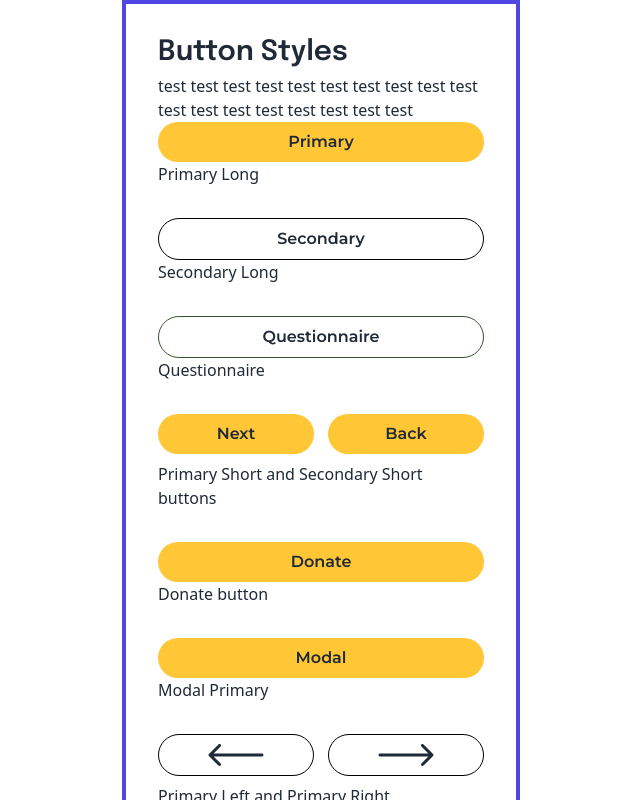
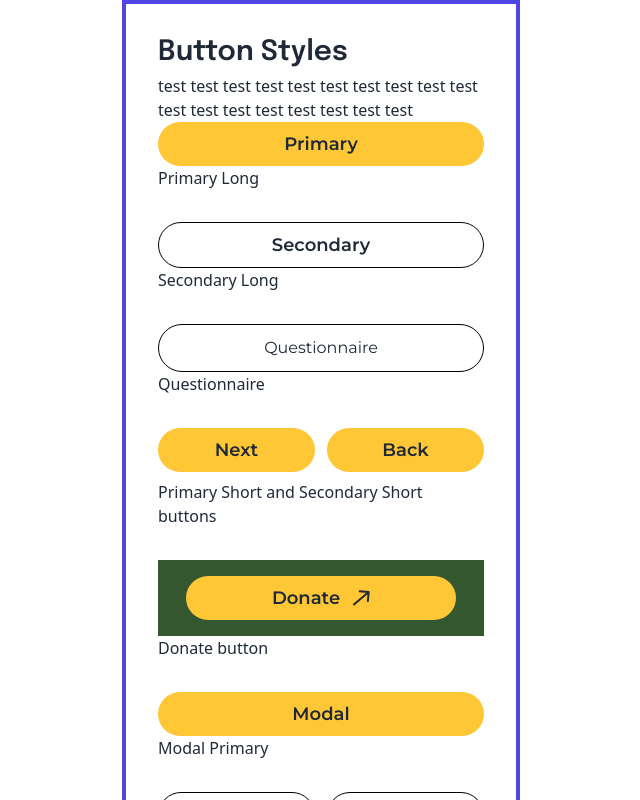
Before and after one commit to royanger/terra, a Next.js app: page /buttons in a window 1280 px wide. Shown: the top 800 px of the page, without its empty margins (319-959 px from the left). Built offline with nearby package versions, Linux system fonts and the light colour scheme.

Commit message:
Updated button styles, added icon as component

```diff
--- a/src/components/ui/Button.jsx
+++ b/src/components/ui/Button.jsx
@@ -1,22 +1,26 @@
 import className from 'classnames'
-import { LongArrowIcon } from './LongArrowIcon'
+import { AngledArrow } from './icons/AngledArrow'
+import { LongArrowIcon } from './icons/LongArrowIcon'
 
 export const Button = ({ variant, children }) => {
    const buttonCSS = {
-      primary: 'bg-secondary hover:bg-tertiary hover:text-white',
+      primary:
+         'bg-secondary hover:bg-tertiary hover:text-white font-semibold text-[1.125rem]  leading-[156%]',
       secondary:
-         'border-[1px] border-black hover:border-tertiary hover:bg-tertiary hover:text-white',
+         'border-[1px] border-black hover:border-tertiary hover:bg-tertiary hover:text-white font-semibold text-[1.125rem]  leading-[156%]',
       questionnaire:
-         'border-[1px] border-primary hover:bg-primary hover:text-white',
-      primaryShort: 'bg-secondary hover:bg-tertiary hover:text-white',
+         'border-[1px] border-black hover:border-primary hover:bg-primary hover:text-white py-[11px]',
+      primaryShort:
+         'bg-secondary hover:bg-tertiary hover:text-white font-semibold text-[1.125rem]  leading-[156%] w-[100px]',
       secondaryShort:
-         'border-[1px] border-black hover:border-tertiary hover:bg-tertiary hover:text-white',
-      donate: 'bg-secondary hover:bg-tertiary hover:text-white',
-      modal: 'bg-secondary hover:bg-tertiary hover:text-white',
-      left: 'border-[1px] border-black hover:border-tertiary hover:bg-tertiary hover:text-white',
-      right: 'border-[1px] border-black hover:border-tertiary hover:bg-tertiary hover:text-white',
-      modalleft: 'bg-secondary hover:bg-tertiary hover:text-white',
-      modalright: 'bg-secondary hover:bg-tertiary hover:text-white',
+         'border-[1px] border-black hover:border-tertiary hover:bg-tertiary hover:text-white font-semibold text-[1.125rem]  leading-[156%]  w-[100x]',
+      donate:
+         'bg-secondary hover:bg-tertiary hover:text-white font-semibold text-[1.125rem]  leading-[156%]',
+      modal: 'bg-secondary hover:bg-tertiary hover:text-white font-semibold text-[1.125rem]  leading-[156%]',
+      left: 'border-[1px] border-black hover:border-tertiary hover:bg-tertiary hover:text-white py-2.5',
+      right: 'border-[1px] border-black hover:border-tertiary hover:bg-tertiary hover:text-white py-2.5',
+      modalleft: 'bg-secondary hover:bg-tertiary hover:text-white py-2.5',
+      modalright: 'bg-secondary hover:bg-tertiary hover:text-white py-2.5',
    }
 
    const buttonVariants = [
@@ -40,6 +44,19 @@ export const Button = ({ variant, children }) => {
    let content
 
    switch (ButtonComponent) {
+      case 'donate':
+         content = (
+            <>
+               {children}
+               {/* <img
+                  className="hover:text-white"
+                  alt="Open new tab"
+                  src="/images/icons/angled-arrow.svg"
+               /> */}
+               <AngledArrow className="h-6 ml-3" />
+            </>
+         )
+         break
       case 'left':
          content = (
             <>
@@ -81,14 +98,14 @@ export const Button = ({ variant, children }) => {
    return (
       <>
          <div className="w-full ">
-            <ButtonComponent
+            <button
                className={className(
-                  'rounded-full py-2 px-3 w-full flex items-center justify-center font-montserrat font-semibold',
+                  'rounded-full py-2 px-3 w-full flex items-center justify-center font-montserrat',
                   buttonCSS[ButtonComponent]
                )}
             >
                {content}
-            </ButtonComponent>
+            </button>
          </div>
       </>
    )
--- /dev/null
+++ b/src/components/ui/icons/AngledArrow.jsx
@@ -0,0 +1,15 @@
+export const AngledArrow = ({ className, props }) => {
+   return (
+      <svg
+         width="18"
+         height="17"
+         viewBox="0 0 18 17"
+         fill="currentColor"
+         xmlns="http://www.w3.org/2000/svg"
+         className={className}
+         {...props}
+      >
+         <path d="M17.6564 2.65645C17.7046 2.10627 17.2976 1.62124 16.7474 1.5731L7.78165 0.788701C7.23146 0.740566 6.74643 1.14756 6.6983 1.69774C6.65016 2.24792 7.05715 2.73296 7.60734 2.78109L15.5769 3.47834L14.8796 11.4479C14.8315 11.9981 15.2385 12.4831 15.7887 12.5312C16.3389 12.5794 16.8239 12.1724 16.872 11.6222L17.6564 2.65645ZM1.98214 16.1911L17.303 3.33534L16.0175 1.80325L0.696568 14.659L1.98214 16.1911Z" />
+      </svg>
+   )
+}
--- a/src/pages/buttons.jsx
+++ b/src/pages/buttons.jsx
@@ -23,7 +23,7 @@ export default function ButtonStyles() {
                <Button variant="questionnaire">Questionnaire</Button>
                <p>Questionnaire</p>
             </div>
-            <div className="grid grid-cols-2 gap-x-3.5 mb-2">
+            <div className="grid grid-cols-2 gap-x-3 mb-2">
                <Button variant="primaryShort">Next</Button>
                <Button variant="secondaryShort">Back</Button>
             </div>
@@ -32,7 +32,9 @@ export default function ButtonStyles() {
             </div>
 
             <div className="mb-8">
-               <Button variant="date">Donate</Button>
+               <div className="bg-primary px-7 py-4">
+                  <Button variant="donate">Donate</Button>
+               </div>
                <p>Donate button</p>
             </div>
 
@@ -40,14 +42,14 @@ export default function ButtonStyles() {
                <Button variant="modal">Modal</Button>
                <p>Modal Primary</p>
             </div>
-            <div className="grid grid-cols-2 gap-x-3.5 mb-2">
+            <div className="grid grid-cols-2 gap-x-3 mb-2">
                <Button variant="left">Back</Button>
                <Button variant="right">Forward</Button>
             </div>
             <div className="mb-8">
                <p>Primary Left and Primary Right</p>
             </div>
-            <div className="grid grid-cols-2 gap-x-3.5 mb-2">
+            <div className="grid grid-cols-2 gap-x-11 mb-2">
                <Button variant="modalLeft">Back</Button>
                <Button variant="modalRight">Forward</Button>
             </div>
```
Also changed, not shown: public/images/icons/angled-arrow.svg (added), src/components/ui/icons/LongArrowIcon.jsx (renamed from src/components/ui/LongArrowIcon.jsx).
